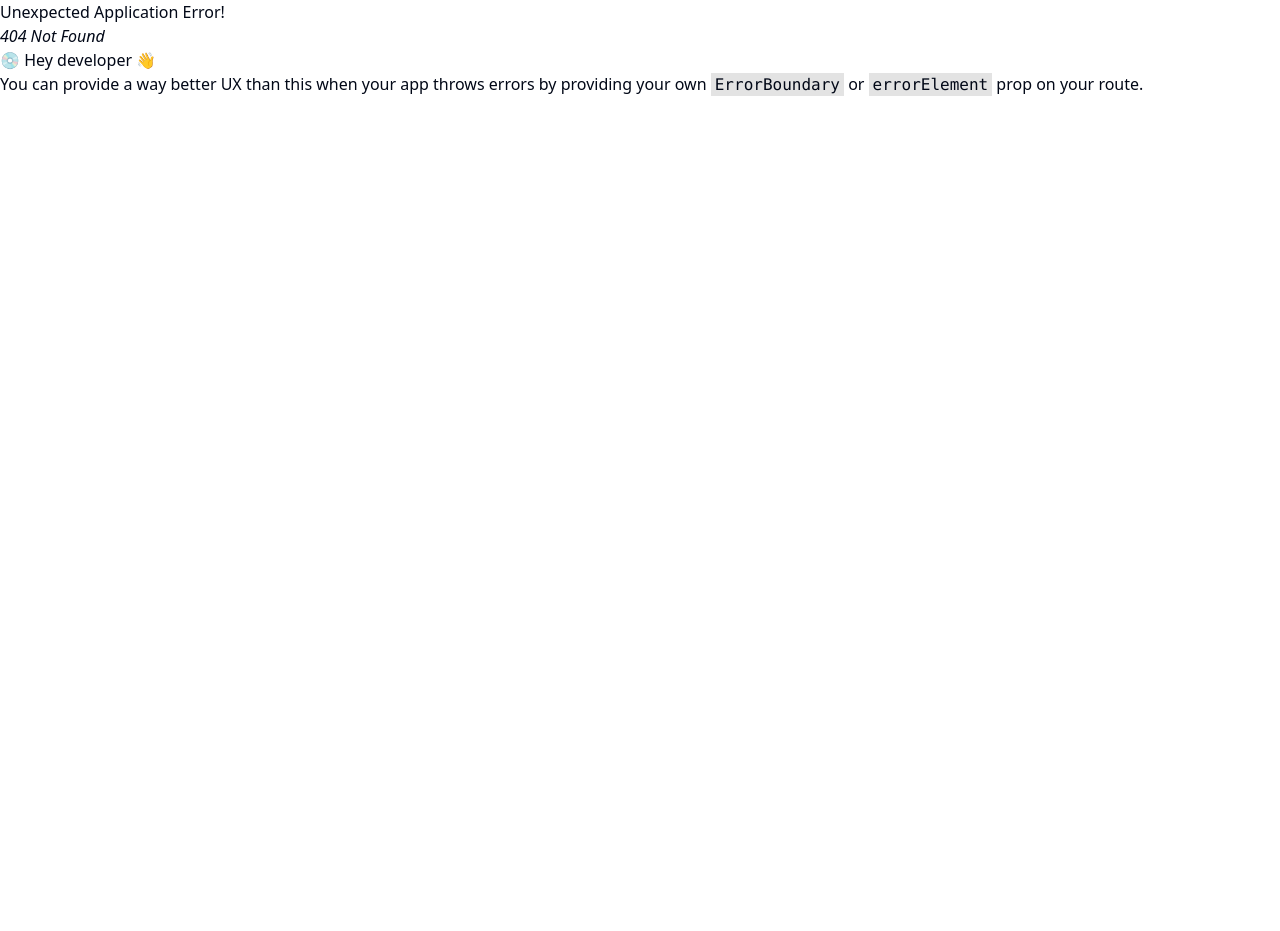
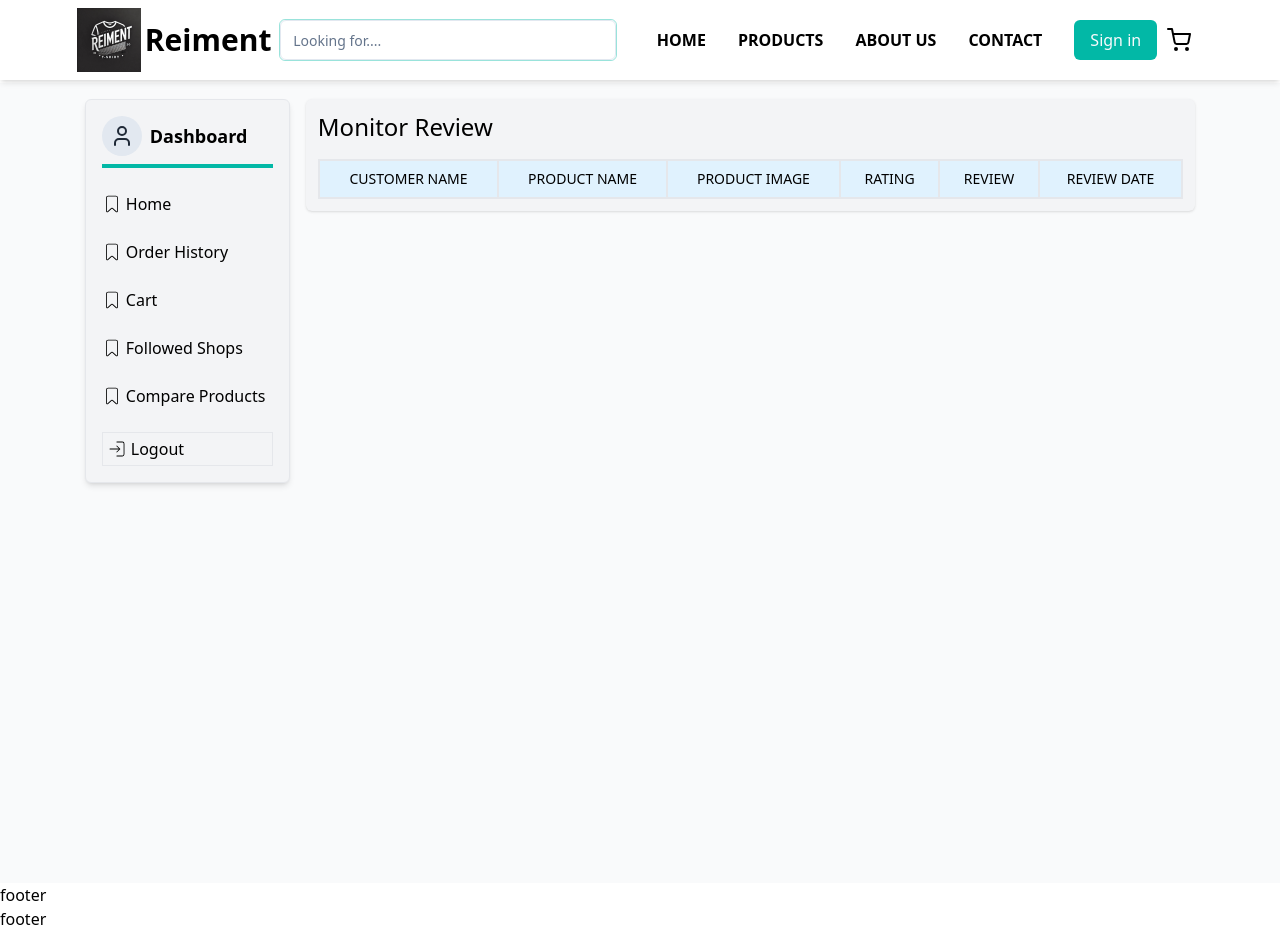
Before and after one commit to MoniruzzamanBillal/reiment-l2-client, a React (Vite) app: page /dashboard/admin/review in a window 1280 px wide. Before the commit this address had no page. Before the commit the page ends 800 px from the top, so only its background shows below. Built offline with nearby package versions, Linux system fonts and the light colour scheme.

Commit message:
admin dashboard sidebar links added

```diff
--- a/src/components/ui/dashboard/DashboardLinks.tsx
+++ b/src/components/ui/dashboard/DashboardLinks.tsx
@@ -57,22 +57,27 @@ const DashboardLinks = () => {
       },
       {
         name: "Manage Users",
-        path: "/dashboard/admin/manege-user",
+        path: "/dashboard/admin/manage-user",
         icon: <CiBookmark className=" text-xl font-bold " />,
       },
       {
         name: "Manage Shops",
-        path: "/dashboard/admin/manage-shops",
+        path: "/dashboard/admin/manage-shop",
         icon: <CiBookmark className=" text-xl font-bold " />,
       },
       {
-        name: "Product Categories",
+        name: "Categories",
         path: "/dashboard/admin/categories",
         icon: <CiBookmark className=" text-xl font-bold " />,
       },
       {
-        name: "Transaction Monitoring",
+        name: "Monitor Transaction ",
         path: "/dashboard/admin/transactions",
+        icon: <CiBookmark className=" text-xl font-bold " />,
+      },
+      {
+        name: "Monitor Review ",
+        path: "/dashboard/admin/review",
         icon: <CiBookmark className=" text-xl font-bold " />,
       },
     ];
--- a/src/components/ui/dashboard/Sidebar.tsx
+++ b/src/components/ui/dashboard/Sidebar.tsx
@@ -18,7 +18,7 @@ const Sidebar = () => {
   };
 
   return (
-    <div className="bg-gray-100 dark:bg-black100 rounded-md p-4 sticky top-[4.3rem] shadow  ">
+    <div className="bg-gray-100 border border-gray-200 rounded-md p-4 sticky top-[5.5rem] shadow-md  ">
       <div className="flex items-center space-x-2 border-b-4 border-prime50 pb-2 print:hidden">
         <Link to="/dashboard" className="flex items-center gap-2">
           <span className="inline-block p-2 rounded-full bg-slate-200 cursor-pointe">
--- a/src/index.css
+++ b/src/index.css
@@ -59,13 +59,21 @@
   }
 }
 
-@layer base {
-  * {
-    @apply border-border;
-  }
-  body {
-    @apply bg-background text-foreground;
-  }
+table {
+  @apply text-sm w-full bg-white;
+}
+
+table tr {
+  @apply px-4;
+}
+
+table th,
+td {
+  @apply px-4 py-2 border-2 text-center;
+}
+
+table th {
+  @apply uppercase;
 }
 
 * {
--- /dev/null
+++ b/src/pages/AdminStatistics.tsx
@@ -0,0 +1,11 @@
+const AdminStatistics = () => {
+  return (
+    <div className="AdminStatisticsContainer">
+      <div className="AdminStatisticsWrapper  bg-gray-100  shadow rounded-md p-3  ">
+        <h3 className="brand text-2xl font-medium mb-4 "> Statistics </h3>
+      </div>
+    </div>
+  );
+};
+
+export default AdminStatistics;
--- /dev/null
+++ b/src/pages/ManageCategory.tsx
@@ -0,0 +1,29 @@
+const ManageCategory = () => {
+  const content = null;
+
+  return (
+    <div className="ManageCategoryContainer">
+      <div className="ManageCategoryWrapper bg-gray-100  shadow rounded-md p-3  ">
+        <h3 className="brand text-2xl font-medium mb-4 "> Manage Category </h3>
+
+        {/*manage category table starts  */}
+        <div className="manageUserTable relative w-full overflow-auto mt-4 ">
+          <table className="w-full text-sm ">
+            <thead className="border-b">
+              <tr className="w-full text-sm bg-sky-100  ">
+                <th className="px-4 font-medium">Name</th>
+                <th className="px-4 font-medium">Delete Category </th>
+              </tr>
+            </thead>
+            <tbody>{content}</tbody>
+          </table>
+        </div>
+        {/* manage category table ends  */}
+
+        {/*  */}
+      </div>
+    </div>
+  );
+};
+
+export default ManageCategory;
--- /dev/null
+++ b/src/pages/ManageShop.tsx
@@ -0,0 +1,32 @@
+const ManageShop = () => {
+  const content = null;
+
+  return (
+    <div className="ManageShopContainer">
+      <div className="ManageShopWrapper bg-gray-100  shadow rounded-md p-3  ">
+        <h3 className="brand text-2xl font-medium mb-4 "> Manage Shop </h3>
+
+        {/*manage shop table starts  */}
+        <div className="manageUserTable relative w-full overflow-auto mt-4 ">
+          <table className="w-full text-sm ">
+            <thead className="border-b">
+              <tr className="w-full text-sm bg-sky-100  ">
+                <th className="px-4 font-medium">Name</th>
+                <th className="px-4 font-medium">Logo </th>
+                <th className="px-4 font-medium">Vendor </th>
+                <th className="px-4 font-medium">Status </th>
+                <th className="px-4 font-medium">Block Shop </th>
+              </tr>
+            </thead>
+            <tbody>{content}</tbody>
+          </table>
+        </div>
+        {/* manage shop table ends  */}
+
+        {/*  */}
+      </div>
+    </div>
+  );
+};
+
+export default ManageShop;
--- /dev/null
+++ b/src/pages/ManageUsers.tsx
@@ -0,0 +1,33 @@
+const ManageUsers = () => {
+  const content = null;
+
+  return (
+    <div className="ManageUsersContainer">
+      <div className="ManageUsersWrapper bg-gray-100  shadow rounded-md p-3  ">
+        <h3 className="brand text-2xl font-medium mb-4 "> Manage Users </h3>
+
+        {/* manage user table starts  */}
+        <div className="manageUserTable relative w-full overflow-auto mt-4 ">
+          <table className="w-full text-sm ">
+            <thead className="border-b">
+              <tr className="w-full text-sm bg-sky-100  ">
+                <th className="px-4 font-medium">Name</th>
+                <th className="px-4 font-medium">Email </th>
+                <th className="px-4 font-medium">Phone </th>
+                <th className="px-4 font-medium">Role </th>
+                <th className="px-4 font-medium">Delete User </th>
+              </tr>
+            </thead>
+            <tbody>{content}</tbody>
+          </table>
+        </div>
+        {/* manage user table ends  */}
+
+        {/*  */}
+        {/*  */}
+      </div>
+    </div>
+  );
+};
+
+export default ManageUsers;
--- /dev/null
+++ b/src/pages/MonitorReview.tsx
@@ -0,0 +1,33 @@
+const MonitorReview = () => {
+  const content = null;
+
+  return (
+    <div className="MonitorReviewContainer">
+      <div className="MonitorReviewWrapper bg-gray-100  shadow rounded-md p-3  ">
+        <h3 className="brand text-2xl font-medium mb-4 "> Monitor Review</h3>
+
+        {/*monitor review  table starts  */}
+        <div className="manageUserTable relative w-full overflow-auto mt-4 ">
+          <table className="w-full text-sm ">
+            <thead className="border-b">
+              <tr className="w-full text-sm bg-sky-100  ">
+                <th className="px-4 font-medium">Customer Name </th>
+                <th className="px-4 font-medium">Product Name </th>
+                <th className="px-4 font-medium">Product Image </th>
+                <th className="px-4 font-medium">Rating </th>
+                <th className="px-4 font-medium">Review </th>
+                <th className="px-4 font-medium">Review Date </th>
+              </tr>
+            </thead>
+            <tbody>{content}</tbody>
+          </table>
+        </div>
+        {/* monitor review  table ends  */}
+
+        {/*  */}
+      </div>
+    </div>
+  );
+};
+
+export default MonitorReview;
--- /dev/null
+++ b/src/pages/MonitorTransaction.tsx
@@ -0,0 +1,34 @@
+const MonitorTransaction = () => {
+  const content = null;
+
+  return (
+    <div className="MonitorTransactionContainer">
+      <div className="MonitorTransactionWrapper bg-gray-100  shadow rounded-md p-3  ">
+        <h3 className="brand text-2xl font-medium mb-4 ">
+          {" "}
+          Monitor Transaction{" "}
+        </h3>
+
+        {/*manage transaction table starts  */}
+        <div className="manageUserTable relative w-full overflow-auto mt-4 ">
+          <table className="w-full text-sm ">
+            <thead className="border-b">
+              <tr className="w-full text-sm bg-sky-100  ">
+                <th className="px-4 font-medium">Transaction user </th>
+                <th className="px-4 font-medium">Transaction number </th>
+                <th className="px-4 font-medium">Transaction amount </th>
+                <th className="px-4 font-medium">Transaction date </th>
+              </tr>
+            </thead>
+            <tbody>{content}</tbody>
+          </table>
+        </div>
+        {/* manage transaction table ends  */}
+
+        {/*  */}
+      </div>
+    </div>
+  );
+};
+
+export default MonitorTransaction;
--- a/src/pages/index.tsx
+++ b/src/pages/index.tsx
@@ -1,3 +1,9 @@
 export { default as Login } from "./Login";
 export { default as DashboardLayout } from "./DashboardLayout";
 export { default as Dashboard } from "./Dashboard";
+export { default as ManageUsers } from "./ManageUsers";
+export { default as ManageShop } from "./ManageShop";
+export { default as ManageCategory } from "./ManageCategory";
+export { default as AdminStatistics } from "./AdminStatistics";
+export { default as MonitorTransaction } from "./MonitorTransaction";
+export { default as MonitorReview } from "./MonitorReview";
```
Also changed, not shown: src/routes/router.tsx (+42 -8 lines).
